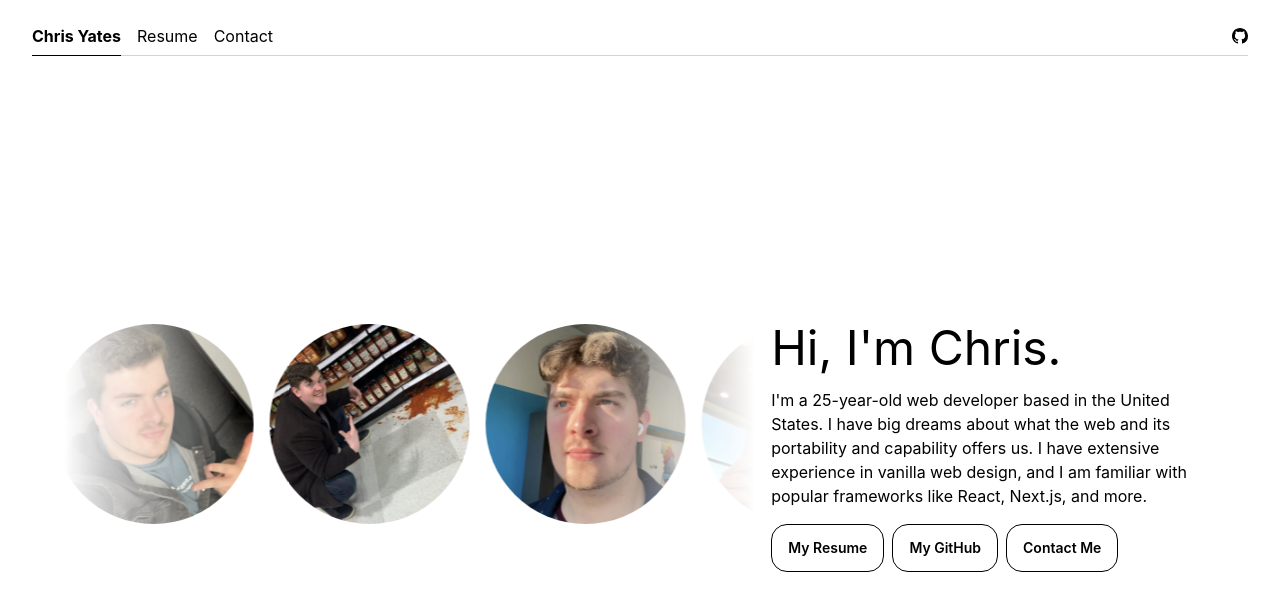
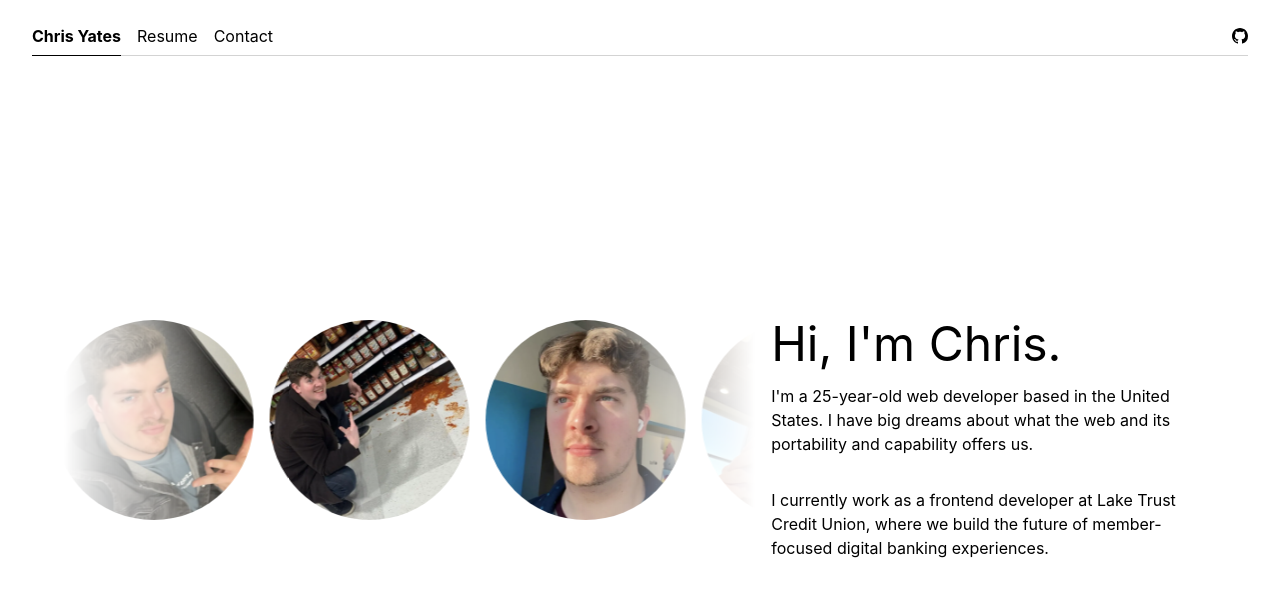
Before and after one commit to TotalChris/portfolio, a React (Vite) app: page / in a window 1280 px wide. Shown: the top 610 px of the page. Built offline with nearby package versions, Linux system fonts and the light colour scheme.

Commit message:
- Update react-router, update view transitions to web standard - Remove buttons row, essentially replicated the navbar - Add blurb about LT - Remove ancient fossilized PropTypes

```diff
--- a/package.json
+++ b/package.json
@@ -15,7 +15,7 @@
     "react": "^19.2.4",
     "react-dom": "^19.2.4",
     "react-icons": "^4.12.0",
-    "react-router-dom": "^6.21.1"
+    "react-router": "^7.13.1"
   },
   "devDependencies": {
     "@types/react": "^18.2.43",
--- a/src/App.css
+++ b/src/App.css
@@ -1,32 +1,38 @@
-.route{
-	height: 100vh;
+.route {
+    height: 100vh;
+    view-transition-name: route;
 }
 
-.route-enter {
-	filter: blur(20px);
-	transform: scale(1.1);
+::view-transition-old(route) {
+    animation: 150ms ease-in-out both 0s blur-out;
 }
 
-.route-enter-active {
-	filter: blur(0px);
-	transform: scale(1);
-	transition: filter .25s, transform .25s;
+::view-transition-new(route) {
+    animation: 150ms ease-in-out both 150ms blur-in;
 }
 
-.route-exit {
-	filter: blur(0px);
-	opacity: 100%;
-	transform: scale(1);
-	backdrop-filter: blur(40px);
+@keyframes blur-in {
+    from {
+        filter: blur(20px);
+        opacity: 0;
+        scale: 1.1;
+    }
+    to {
+        filter: blur(0px);
+        opacity: 1;
+        scale: 1;
+    }
 }
 
-.route-exit-active {
-	filter: blur(20px);
-	transform: scale(0.9);
-	opacity: 0;
-	transition: filter .25s, opacity .25s, transform .25s;
+@keyframes blur-out {
+    from {
+        filter: blur(0px);
+        opacity: 1;
+        scale: 1;
+    }
+    to {
+        filter: blur(20px);
+        opacity: 0;
+        scale: 0.9;
+    }
 }
-
-body:has(.route-enter-active), body:has(.route-exit-active){
-	overflow: hidden;
-}
--- a/src/components/Navbar.jsx
+++ b/src/components/Navbar.jsx
@@ -1,4 +1,4 @@
-import { Link, useLocation } from "react-router-dom";
+import { Link, useLocation } from "react-router";
 import "../styles/Navbar.css";
 import { BsGithub } from "react-icons/bs";
 
@@ -12,18 +12,21 @@ const Navbar = () => {
     >
       <nav className="h-8 flex mx-2 sm:mx-4 lg:mx-8 mt-6 text-black dark:text-white gap-2 text-md">
         <Link
+          viewTransition
           to="/"
           className={`navbar-link font-bold  ${location.pathname === "/" && "current"}`}
         >
           Chris Yates
         </Link>
         <Link
+          viewTransition
           to="/resume"
           className={`navbar-link ${location.pathname === "/resume" && "current"}`}
         >
           Resume
         </Link>
         <Link
+          viewTransition
           to="/contact"
           className={`navbar-link ${location.pathname === "/contact" && "current"}`}
         >
--- a/src/components/Notice.jsx
+++ b/src/components/Notice.jsx
@@ -1,12 +1,14 @@
-import PageScaffold from './PageScaffold'
-import { Link } from 'react-router-dom'
+import PageScaffold from "./PageScaffold";
+import { Link } from "react-router";
 
 export default function Notice({ title, message, link, to }) {
   return (
     <PageScaffold extras="flex flex-col gap-4">
-        <h1 className='text-5xl'>{title}</h1>
-        <p>{message}</p>
-        <Link to={to} className="btn-wire w-max">{link}</Link>
+      <h1 className="text-5xl">{title}</h1>
+      <p>{message}</p>
+      <Link to={to} className="btn-wire w-max" viewTransition>
+        {link}
+      </Link>
     </PageScaffold>
-  )
+  );
 }
--- a/src/pages/Contact.jsx
+++ b/src/pages/Contact.jsx
@@ -1,8 +1,8 @@
 import { useState } from "react";
 import { useForm, ValidationError } from "@formspree/react";
-import { useNavigate } from "react-router-dom";
+import { useNavigate } from "react-router";
 import Loading from "../components/Loading";
-import { Link } from "react-router-dom";
+import { Link } from "react-router";
 import PageScaffold from "../components/PageScaffold";
 const Contact = () => {
   const navigate = useNavigate();
@@ -65,7 +65,11 @@ const Contact = () => {
         <p>
           {" "}
           If you want more info about my existing work, check out my{" "}
-          <Link to="/resume" className="underline hover:cursor-pointer">
+          <Link
+            to="/resume"
+            className="underline hover:cursor-pointer"
+            viewTransition
+          >
             resume
           </Link>
           .
--- a/src/pages/Home.jsx
+++ b/src/pages/Home.jsx
@@ -1,5 +1,4 @@
 import SlowPhotoCarousel from "../components/SlowPhotoCarousel";
-import { Link } from "react-router-dom";
 import Chris1 from "../assets/carousel/Chris-01.webp";
 import Chris2 from "../assets/carousel/Chris-02.webp";
 import Chris3 from "../assets/carousel/Chris-03.webp";
@@ -14,11 +13,9 @@ import Chris11 from "../assets/carousel/Chris-11.webp";
 import Chris12 from "../assets/carousel/Chris-12.webp";
 import Chris13 from "../assets/carousel/Chris-13.webp";
 
-import { useNavigate } from "react-router-dom";
+import { useNavigate } from "react-router";
 
 const Home = () => {
-  const navigate = useNavigate();
-
   return (
     <>
       <title>Chris Yates | Home</title>
@@ -50,31 +47,13 @@ const Home = () => {
             <p className="py-4" style={{ maxWidth: "440px" }}>
               I&apos;m a 25-year-old web developer based in the United States. I
               have big dreams about what the web and its portability and
-              capability offers us. I have extensive experience in vanilla web
-              design, and I am familiar with popular frameworks like React,
-              Next.js, and more.
+              capability offers us.
             </p>
-            <div className="flex sm:flex-row flex-col gap-2">
-              <button
-                className="btn-wire"
-                onClick={() => {
-                  navigate("/resume");
-                }}
-              >
-                My Resume
-              </button>
-              <Link to="https://github.com/totalchris" className="btn-wire">
-                My GitHub
-              </Link>
-              <button
-                className="btn-wire"
-                onClick={() => {
-                  navigate("/contact");
-                }}
-              >
-                Contact Me
-              </button>
-            </div>
+            <p className="py-4" style={{ maxWidth: "440px" }}>
+              I currently work as a frontend developer at Lake Trust Credit
+              Union, where we build the future of member-focused digital banking
+              experiences.
+            </p>
           </div>
         </div>
       </div>
--- a/src/pages/Resume.jsx
+++ b/src/pages/Resume.jsx
@@ -5,7 +5,7 @@ import { BsArrowUpRight, BsSortDown, BsSortUpAlt } from "react-icons/bs";
 import Tag from "../components/Tag";
 import tn from "../assets/projectAssets/tn.png";
 import jt from "../assets/projectAssets/jt.png";
-import { useNavigate, Link } from "react-router-dom";
+import { useNavigate, Link } from "react-router";
 import ProjectCard from "../components/ProjectCard";
 import PageScaffold from "../components/PageScaffold";
 
@@ -108,6 +108,7 @@ const Resume = () => {
             <Link
               to="/contact"
               className="mt-2 sm:mt-0 btn-wire w-full sm:w-auto"
+              viewTransition
             >
               Let&apos;s Make Cool Stuff
             </Link>
```
Also changed, not shown: src/App.jsx (+3 -5 lines), src/components/ProjectCard.jsx (+27 -19 lines), src/components/SlowPhotoCarousel.jsx (+25 -25 lines), 1 other file (tests, documents, lock files or other folders).
